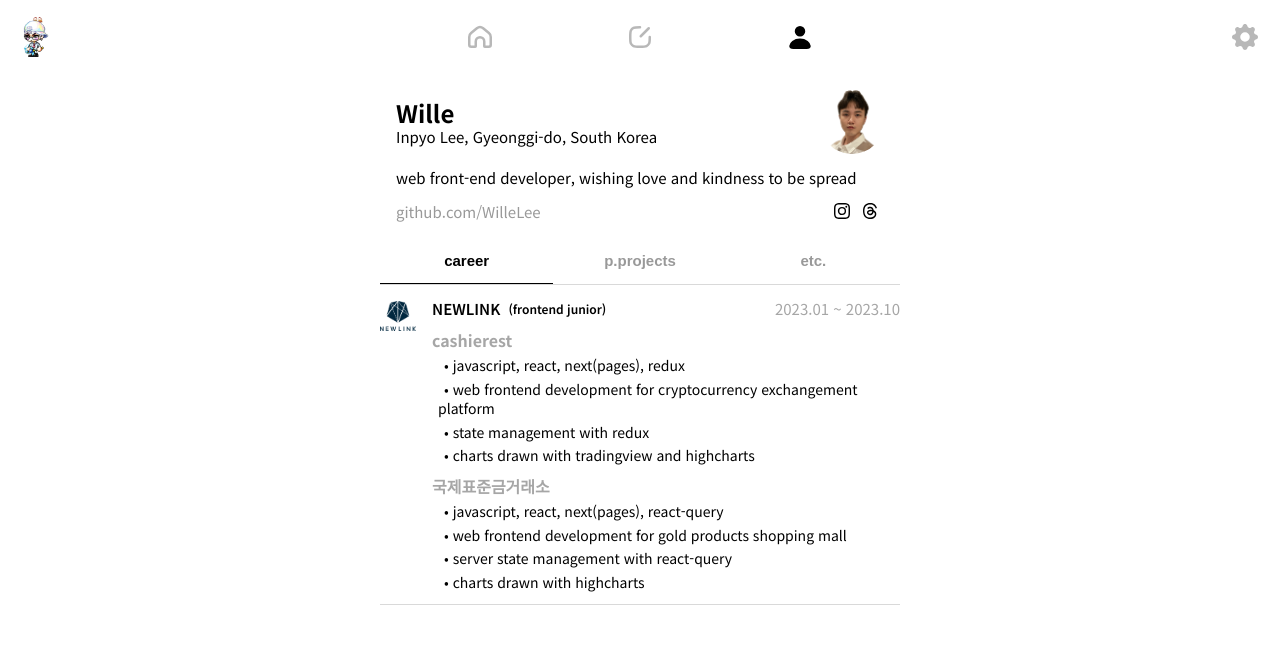
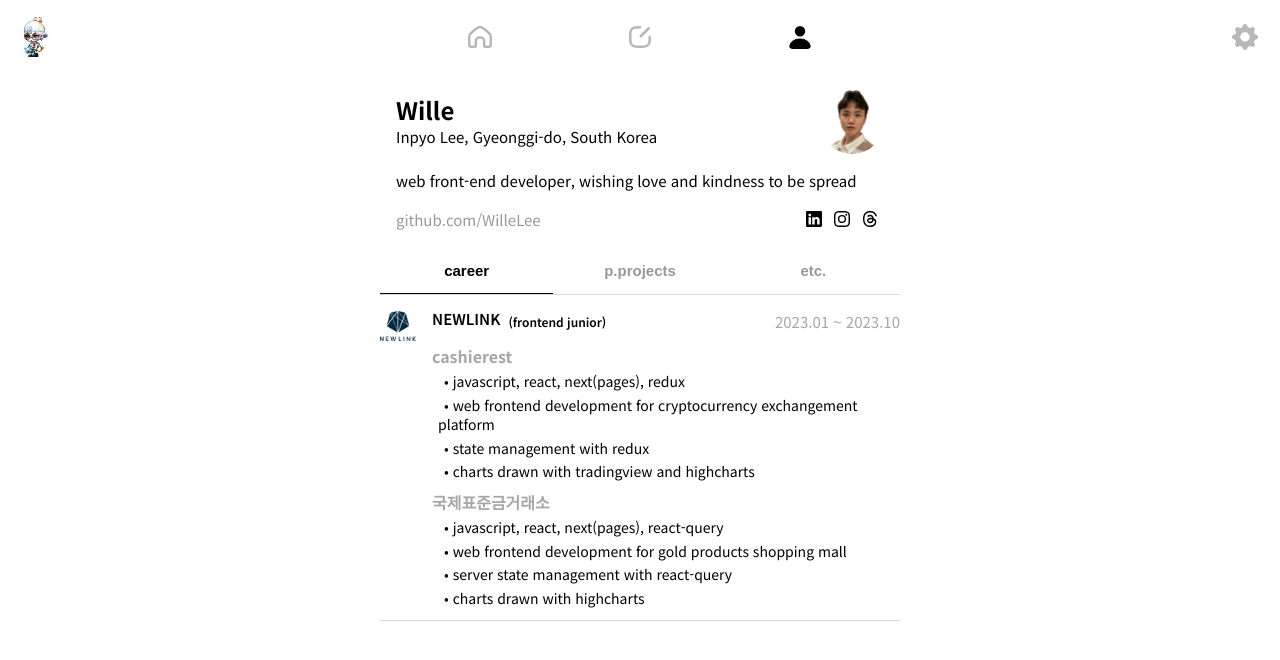
Before and after one commit to WilleLee/wille_logs, a Next.js app: page /wille in a window 1280 px wide. Shown: the top 660 px of the page. Built offline with nearby package versions, Linux system fonts and the light colour scheme; no server answers.

Commit message:
[ADD] linkedin link

```diff
--- a/app/_globals.scss
+++ b/app/_globals.scss
@@ -80,6 +80,7 @@
 li {
   font-size: 15px;
   font-weight: 400;
+  line-height: 1.4;
   > a {
     color: rgb(var(--text-link));
   }
--- a/app/components/pages/wille/Profile/ProfileLinks.tsx
+++ b/app/components/pages/wille/Profile/ProfileLinks.tsx
@@ -2,6 +2,7 @@
 import ThreadsSvg from "@components/svgs/ThreadsSvg";
 import React from "react";
 import styles from "./profileLinks.module.scss";
+import LinkedinSvg from "@/components/svgs/LinkedinSvg";
 
 type Props = {};
 
@@ -12,6 +13,12 @@
         <a href="https://github.com/WilleLee/wille_logs">github.com/WilleLee</a>
       </p>
       <div>
+        <a
+          href="https://www.linkedin.com/in/inpyo-lee-24b9aa292/"
+          target="_blank"
+        >
+          <LinkedinSvg width="28" />
+        </a>
         <a href="https://www.instagram.com/wille_lee_reactive/" target="_blank">
           <InstagramSvg width="28" />
         </a>
--- /dev/null
+++ b/app/components/svgs/LinkedinSvg.tsx
@@ -0,0 +1,24 @@
+"use client";
+
+import React from "react";
+import { DefaultSvgProps } from ".";
+
+interface Props extends DefaultSvgProps {}
+
+export default function LinkedinSvg({
+  color = "rgb(var(--icon))",
+  ...props
+}: Props) {
+  return (
+    <svg
+      xmlns="http://www.w3.org/2000/svg"
+      width="16"
+      height="16"
+      fill={color}
+      viewBox="0 0 16 16"
+      {...props}
+    >
+      <path d="M0 1.146C0 .513.526 0 1.175 0h13.65C15.474 0 16 .513 16 1.146v13.708c0 .633-.526 1.146-1.175 1.146H1.175C.526 16 0 15.487 0 14.854zm4.943 12.248V6.169H2.542v7.225zm-1.2-8.212c.837 0 1.358-.554 1.358-1.248-.015-.709-.52-1.248-1.342-1.248S2.4 3.226 2.4 3.934c0 .694.521 1.248 1.327 1.248zm4.908 8.212V9.359c0-.216.016-.432.08-.586.173-.431.568-.878 1.232-.878.869 0 1.216.662 1.216 1.634v3.865h2.401V9.25c0-2.22-1.184-3.252-2.764-3.252-1.274 0-1.845.7-2.165 1.193v.025h-.016l.016-.025V6.169h-2.4c.03.678 0 7.225 0 7.225z" />
+    </svg>
+  );
+}
```
